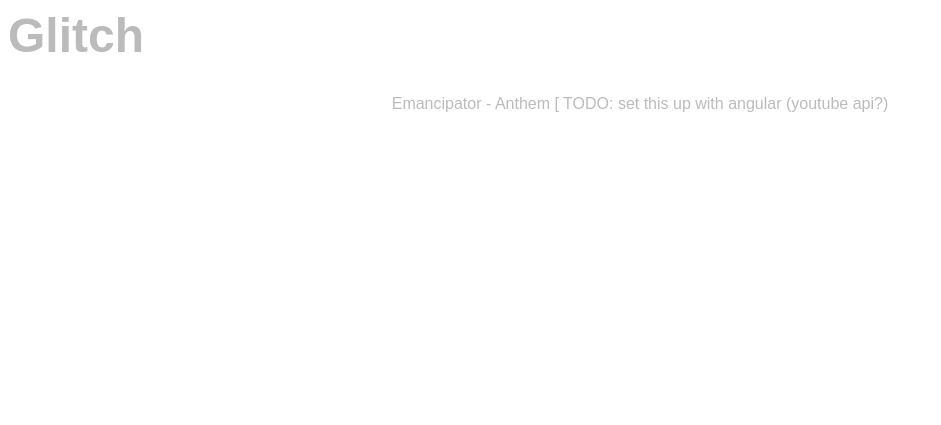
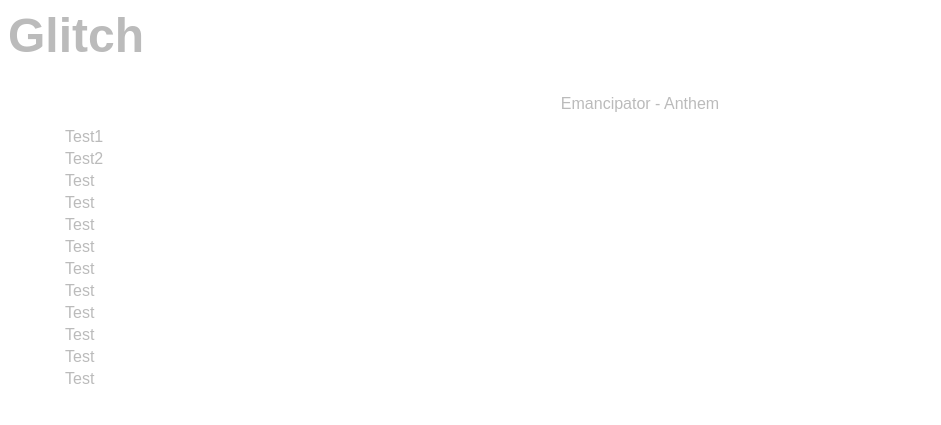
Before and after one commit to PoliticalPenguin/Glitch, a website: page Client/index.html in a window 1280 px wide. Shown: the whole page, without its empty margins (0-941 px from the left). Drawn offline with nearby package versions, Linux system fonts and the light colour scheme; no server answers.

Commit message:
Add song history and display song info based on data object

```diff
--- a/Client/YouTube/youtube.js
+++ b/Client/YouTube/youtube.js
@@ -3,8 +3,27 @@ angular.module('glitch.youtube', [
   'youtube-embed'
   ])
 .controller('youtubeController', function($scope) {
+  $scope.pastVideos = [
+    'Test1',
+    'Test2',
+    'Test',
+    'Test',
+    'Test',
+    'Test',
+    'Test',
+    'Test',
+    'Test',
+    'Test',
+    'Test',
+    'Test',
+  ]
+
   // Stores the currently playing video
-  $scope.currentVideo = 'https://www.youtube.com/watch?v=3PEGDGxZdzA';
+  $scope.currentVideo = {
+    url: 'https://www.youtube.com/watch?v=3PEGDGxZdzA#t=300s',
+    title: "Emancipator - Anthem",
+    duration: 60000,
+  };
 
   // Stores the settings for the youtube-video element
   $scope.playerVars = {
@@ -13,8 +32,9 @@ angular.module('glitch.youtube', [
   }
 
   // Listen for a broadcast from the server
-  socket.on('playVideo', function(data) {
-
-    // $scope.currentVideo = PARSED FROM DATA
-  })
+  // socket.on('playVideo', function(data) {
+  //   // ALSO: we are going to push to past videos the current video
+  //   // also also: add the timestart to the url, if necessary
+  //   // $scope.currentVideo = PARSED FROM DATA
+  // })
 })
--- a/Client/index.html
+++ b/Client/index.html
@@ -12,10 +12,17 @@
 </head>
 <body ng-app="glitch">
   <h1>Glitch</h1>
-  <div class="video-div" ng-controller="youtubeController">
-    <p class='video-info'>Emancipator - Anthem [ TODO: set this up with angular (youtube api?)</p>
-    <youtube-video video-url="currentVideo" player-vars = "playerVars" class='player'></youtube-video>
-    </audio>
+  <div class="Container" ng-controller="youtubeController">
+    <div class="song-hist">
+      <ul>
+        <li ng-repeat="video in pastVideos track by $index">{{ video }}</li>
+      </ul>
+    </div>
+    <div class="video-div">
+      <p class='video-info'> {{ currentVideo.title }}</p>
+      <youtube-video video-url="currentVideo.url" player-vars = "playerVars" class='player'></youtube-video>
+      </audio>
+    </div>
   </div>
 </body>
 </html>
--- a/Client/socket.js
+++ b/Client/socket.js
@@ -1 +1 @@
-var socket = io.connect(window.protocol+window.hostname+":"+1337);
+//var socket = io.connect(window.protocol+window.hostname+":"+1337);
--- a/Client/styles.css
+++ b/Client/styles.css
@@ -13,3 +13,13 @@ h1 {
   width: 50%;
   text-align: center;
 }
+
+.song-hist {
+  float: left;
+  padding: 15px;
+}
+
+li {
+  padding: 2px;
+  list-style-type: none;
+}
```
